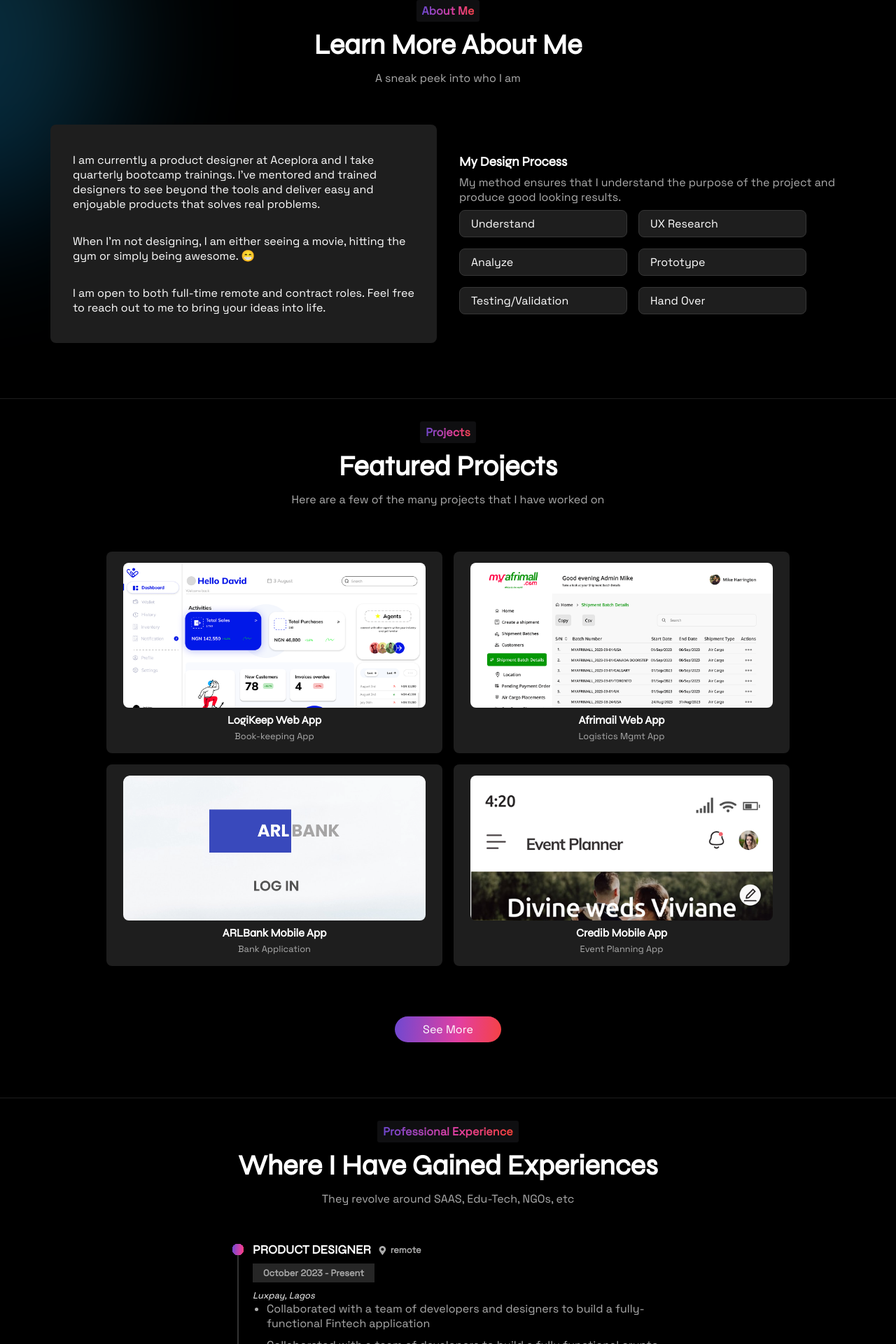
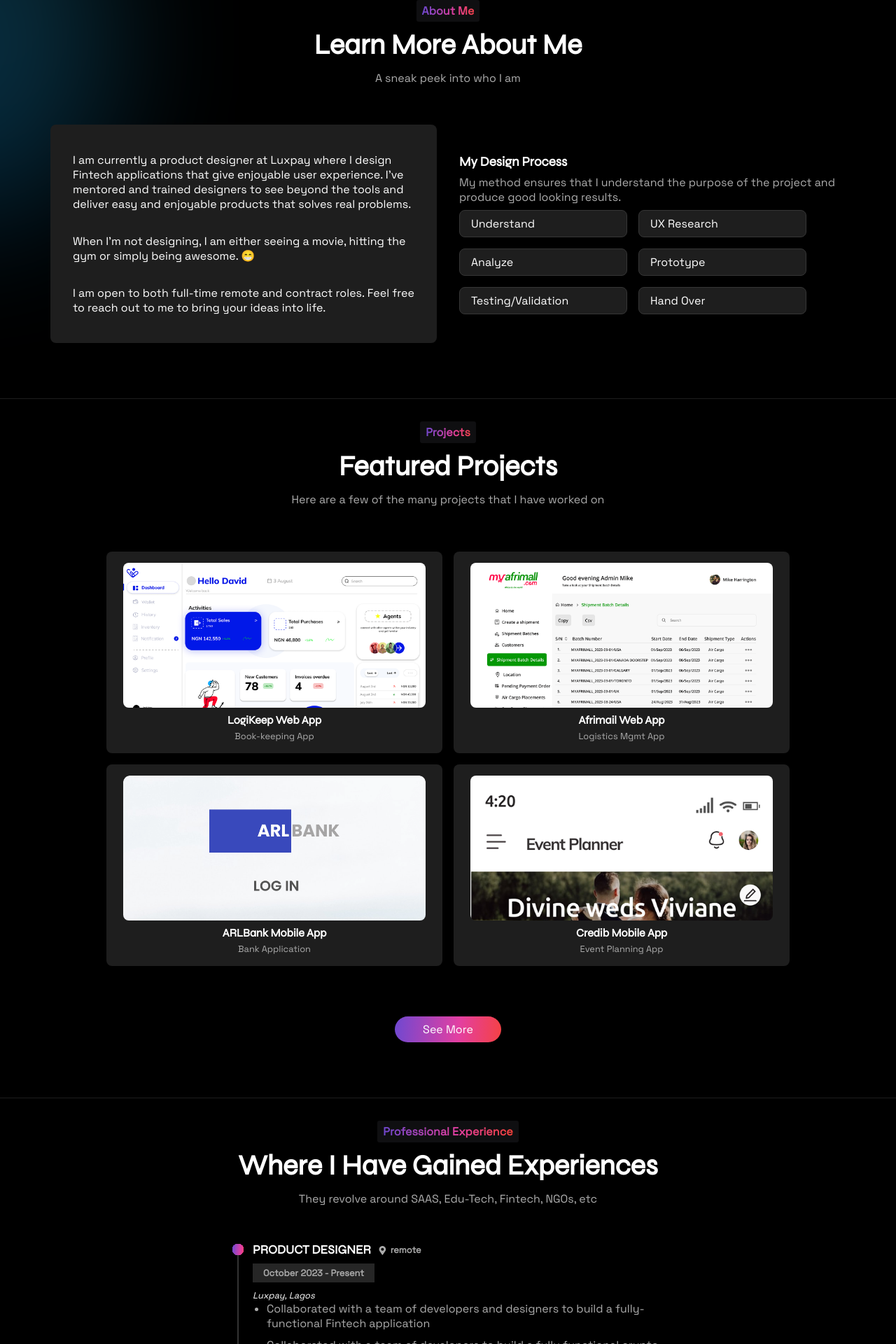
Before and after one commit to PromiseUdo/veraerumaka, a React (Create React App) app: page / in a window 1280 px wide. Shown: the part 585-2505 px from the top of the page at 70% size. Built offline with nearby package versions, Linux system fonts and the light colour scheme.

Commit message:
job update

```diff
--- a/src/components/About.jsx
+++ b/src/components/About.jsx
@@ -29,10 +29,10 @@ const About = () => {
             className={styles.skillBar}
           >
             <p className={styles.skillBarText}>
-              I am currently a product designer at Aceplora and I take quarterly
-              bootcamp trainings. I&apos;ve mentored and trained designers to
-              see beyond the tools and deliver easy and enjoyable products that
-              solves real problems.
+              I am currently a product designer at Luxpay where I design Fintech
+              applications that give enjoyable user experience. I&apos;ve
+              mentored and trained designers to see beyond the tools and deliver
+              easy and enjoyable products that solves real problems.
             </p>
             <p className={styles.skillBarText}>
               When I&apos;m not designing, I am either seeing a movie, hitting
--- a/src/components/Experience.jsx
+++ b/src/components/Experience.jsx
@@ -123,7 +123,7 @@ const Experience = () => {
       className={styles.contact}
       title="Where I Have Gained Experiences"
       subtitle="Professional Experience"
-      description="They revolve around SAAS, Edu-Tech, NGOs, etc"
+      description="They revolve around SAAS, Edu-Tech, Fintech, NGOs, etc"
       id="experience"
     >
       <div className={styles.container}>
```
